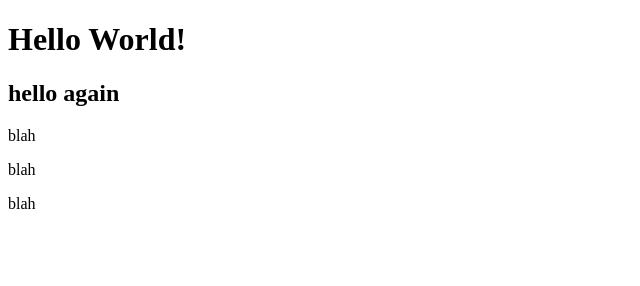
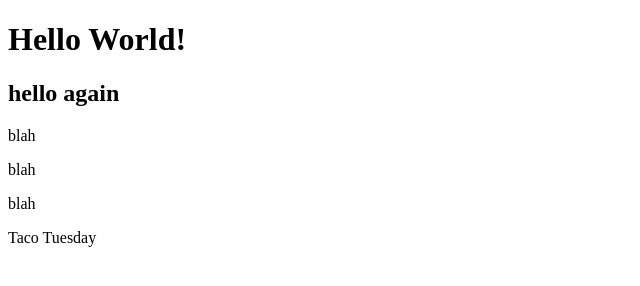
Before and after one commit to jrhurleycode/pull-request-practice, a plain HTML site: page index.html in a window 1280 px wide. Shown: the whole page, without its empty margins (0-640 px from the left). Drawn offline with Linux system fonts and the light colour scheme.

Commit message:
Update index.html

```diff
--- a/index.html
+++ b/index.html
@@ -11,5 +11,7 @@
     <p>blah</p>
     <p>blah</p>
     <p>blah</p>
+
+    <p>Taco Tuesday</p>
   </body>
 </html>
```
